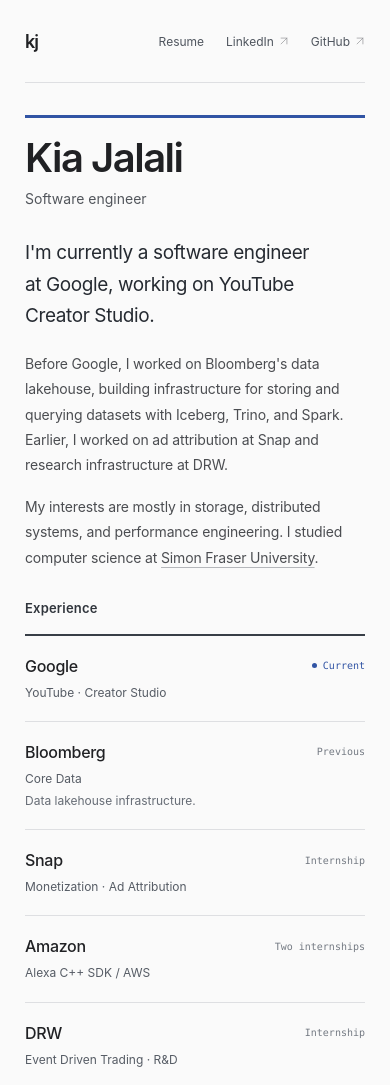
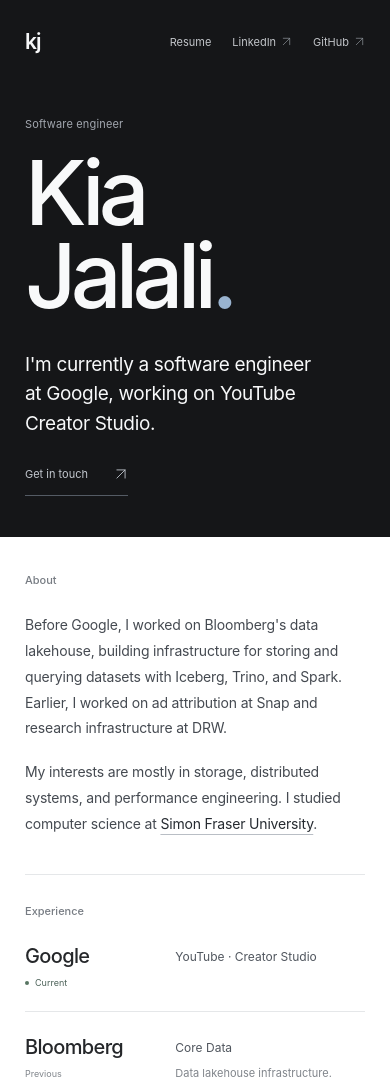
Before and after one commit to KiaJalali/kiajalali.github.io, an Astro site: page / in a window 390 px wide. Shown: the top 1085 px of the page. Built offline with nearby package versions, Linux system fonts and the light colour scheme; Astro itself is replaced by a stand-in of ours.

Commit message:
Redesign composition with high-contrast typography and aligned experience layout

```diff
--- a/src/layouts/Layout.astro
+++ b/src/layouts/Layout.astro
@@ -10,7 +10,7 @@
   <head>
     <meta charset="UTF-8" />
     <meta name="viewport" content="width=device-width, initial-scale=1" />
-    <meta name="theme-color" content="#fafafa" />
+    <meta name="theme-color" content="#151618" />
     <link rel="icon" type="image/svg+xml" href="/favicon.svg" />
     <title>{title}</title>
     <meta name="description" content={description} />
@@ -28,16 +28,16 @@
   <body>
     <a class="skip-link" href="#main">skip to content</a>
     <div class="shell">
-      <header>
+      <header><div class="header-inner">
         <a class="wordmark" href="/" aria-label="Kia Jalali, home">kj</a>
         <nav aria-label="Main navigation">
           <a href="/contact/" aria-current={Astro.url.pathname === '/contact/' ? 'page' : undefined}>Resume</a>
           <a href="https://www.linkedin.com/in/kiajalali" target="_blank" rel="noopener noreferrer">LinkedIn <Arrow /></a>
           <a href="https://github.com/KiaJalali" target="_blank" rel="noopener noreferrer">GitHub <Arrow /></a>
-        </nav>
+        </nav></div>
       </header>
       <slot />
-      <footer><span>Kia Jalali</span><a href="#main" aria-label="Back to top"><Arrow direction="up" /></a></footer>
+      <footer><div class="footer-inner"><span>Kia Jalali</span><a href="#main" aria-label="Back to top"><Arrow direction="up" /></a></div></footer>
     </div>
   </body>
 </html>
--- a/src/pages/index.astro
+++ b/src/pages/index.astro
@@ -1,5 +1,6 @@
 ---
 import Layout from '../layouts/Layout.astro';
+import Arrow from '../components/Arrow.astro';
 const experience = [
   { company: 'Google', team: 'YouTube · Creator Studio', note: '', role: 'Current', url: 'https://www.google.com' },
   { company: 'Bloomberg', team: 'Core Data', note: 'Data lakehouse infrastructure.', role: 'Previous', url: 'https://www.bloomberg.com' },
@@ -10,25 +11,25 @@
 ];
 ---
 <Layout>
-  <main id="main" class="profile">
-    <div class="identity">
-      <h1>Kia Jalali</h1>
-      <p>Software engineer</p>
-      <a class="identity-email" href="mailto:kia.jjalali@gmail.com">Get in touch</a>
-    </div>
-    <div class="profile-content">
-      <section class="intro" aria-label="About">
-        <p>I'm currently a software engineer at Google, working on YouTube Creator Studio.</p>
-        <p>Before Google, I worked on Bloomberg's data lakehouse, building infrastructure for storing and querying datasets with Iceberg, Trino, and Spark. Earlier, I worked on ad attribution at Snap and research infrastructure at DRW.</p>
-        <p>My interests are mostly in storage, distributed systems, and performance engineering. I studied computer science at <a href="https://www.sfu.ca">Simon Fraser University</a>.</p>
+  <main id="main">
+    <section class="hero" aria-labelledby="name">
+      <div class="hero-inner">
+        <div class="identity"><p class="eyebrow">Software engineer</p><h1 id="name">Kia<br />Jalali<span class="name-period">.</span></h1></div>
+        <div class="hero-copy"><p>I'm currently a software engineer at Google, working on YouTube Creator Studio.</p><a href="mailto:kia.jjalali@gmail.com" class="hero-contact">Get in touch <Arrow /></a></div>
+      </div>
+    </section>
+    <div class="content-shell">
+      <section class="about section-grid" aria-labelledby="about-title">
+        <h2 id="about-title" class="section-label">About</h2>
+        <div class="about-copy"><p>Before Google, I worked on Bloomberg's data lakehouse, building infrastructure for storing and querying datasets with Iceberg, Trino, and Spark. Earlier, I worked on ad attribution at Snap and research infrastructure at DRW.</p><p>My interests are mostly in storage, distributed systems, and performance engineering. I studied computer science at <a href="https://www.sfu.ca">Simon Fraser University</a>.</p></div>
       </section>
-      <section class="experience" aria-labelledby="work-title">
-        <h2 id="work-title">Experience</h2>
+      <section class="experience section-grid" aria-labelledby="work-title">
+        <h2 id="work-title" class="section-label">Experience</h2>
         <div class="experience-list">
-          {experience.map((item) => <article class="experience-row"><div class="company-line"><a class="company" href={item.url}>{item.company}</a><span class:list={['role', { current: item.role === 'Current' }]}>{item.role === 'Current' && <span class="status" aria-hidden="true" />}{item.role}</span></div>{item.team && <p class="team">{item.team}</p>}{item.note && <p class="work-note">{item.note}</p>}</article>)}
+          {experience.map((item) => <article class="experience-row"><div class="company-line"><a class="company" href={item.url}>{item.company}</a><span class:list={['role', { current: item.role === 'Current' }]}>{item.role === 'Current' && <span class="status" aria-hidden="true" />}{item.role}</span></div><div class="team-block"><p class="team">{item.team}</p>{item.note && <p class="work-note">{item.note}</p>}</div></article>)}
         </div>
       </section>
-      <div class="contact-line"><a href="mailto:kia.jjalali@gmail.com">kia.jjalali@gmail.com</a></div>
+      <section class="contact-section section-grid" aria-labelledby="contact-title"><h2 id="contact-title" class="section-label">Contact</h2><a class="contact-email" href="mailto:kia.jjalali@gmail.com">kia.jjalali@gmail.com <Arrow /></a></section>
     </div>
   </main>
 </Layout>
--- a/src/styles/global.css
+++ b/src/styles/global.css
@@ -2,123 +2,123 @@
   color-scheme: light;
   font-family: -apple-system, BlinkMacSystemFont, 'Segoe UI', Helvetica, Arial, sans-serif;
   font-synthesis: none;
-  color: #202124;
-  background: #fafafa;
-  --muted: #737578;
-  --line: #e5e5e6;
+  color: #25272a;
+  background: #fff;
+  --ink: #151618;
+  --muted: #6b6f75;
+  --line: #e5e7e9;
+  --width: 1120px;
+  --gutter: 56px;
 }
 * { box-sizing: border-box; }
 body { margin: 0; -webkit-font-smoothing: antialiased; }
-::selection { background: #dfe5eb; }
-a { color: inherit; text-underline-offset: 4px; text-decoration-thickness: 1px; }
-a:hover { color: #000; }
-a:focus-visible { outline: 2px solid #535c66; outline-offset: 5px; border-radius: 2px; }
-.shell { max-width: 1120px; margin: auto; padding: 0 48px; }
-header { display: flex; justify-content: space-between; align-items: center; height: 113px; }
-.wordmark { font-size: 18px; font-weight: 600; letter-spacing: -1px; text-decoration: none; }
-nav { display: flex; gap: 27px; }
-nav a { font-size: 12px; color: #616367; text-decoration: none; display: inline-flex; gap: 5px; align-items: center; min-height: 44px; }
-nav a:hover, nav a[aria-current=page] { color: #17181a; }
-.arrow-icon { width: 13px; height: 13px; display: inline-block; vertical-align: -2px; flex-shrink: 0; }
-nav .arrow-icon { width: 10px; height: 10px; color: #85878b; }
-.profile { display: grid; grid-template-columns: 280px minmax(0, 1fr); column-gap: 76px; padding: 63px 0 70px; }
-h1 { font-size: 46px; line-height: 1.08; letter-spacing: -2px; font-weight: 600; margin: 0 0 11px; }
-.identity > p { font-size: 13px; color: var(--muted); margin: 0; }
-.identity-email { color: var(--muted); font-size: 12px; display: inline-block; margin-top: 28px; text-decoration-color: #ccc; }
-.profile-content { max-width: 590px; }
-.intro p, .outside p { font-size: 15px; line-height: 1.8; margin: 0 0 17px; letter-spacing: -.15px; color: #4b4d51; text-wrap: pretty; }
-.intro p:first-child { color: #25272a; }
-.intro a { text-decoration-color: #b5b7bb; }
-h2 { font-size: 11px; font-weight: 500; color: var(--muted); margin: 0 0 17px; letter-spacing: .015em; }
-.experience { margin-top: 44px; }
-.experience-list { border-top: 1px solid var(--line); }
-.experience-row { padding: 18px 0 19px; border-bottom: 1px solid var(--line); }
-.company-line { display: flex; align-items: center; justify-content: space-between; gap: 15px; }
-.company { font-size: 14px; font-weight: 500; text-decoration: none; letter-spacing: -.1px; }
-.company:hover { text-decoration: underline; text-decoration-color: #a9abad; }
-.role { font-family: ui-monospace, SFMono-Regular, Consolas, monospace; font-size: 10px; color: #85878a; display: flex; align-items: center; gap: 6px; white-space: nowrap; }
-.role.current { color: #555c57; }
-.status { width: 4px; height: 4px; border-radius: 50%; background: #647866; }
-.team { color: #66696d; font-size: 12px; line-height: 1.6; margin: 6px 0 0; }
-.work-note { font-size: 12px; line-height: 1.6; color: #7b7d80; margin: 3px 0 0; }
-.outside { margin-top: 37px; }
-.outside h2 { margin-bottom: 12px; }
-.outside p { font-size: 13px; margin-bottom: 0; }
-.contact-line { margin-top: 34px; }
-.contact-line a { font-size: 12px; color: #5b5e62; text-decoration-color: #c9cbce; overflow-wrap: anywhere; }
-footer { border-top: 1px solid var(--line); padding: 20px 0 29px; display: flex; justify-content: space-between; align-items: center; color: #8b8d90; font-size: 10px; }
-footer a { display: inline-flex; align-items: center; justify-content: center; width: 32px; height: 32px; }
-.resume-page { min-height: calc(100svh - 200px); padding: 70px 0 100px 356px; }
-.resume-page > p { color: #626569; font-size: 14px; line-height: 1.7; margin-top: 25px; }
-.text-link { font-size: 14px; display: inline-flex; align-items: center; gap: 12px; margin-top: 12px; text-decoration-color: #bfc1c4; }
-.back-link { display: flex; width: fit-content; align-items: center; gap: 8px; font-size: 12px; color: #737578; margin-top: 60px; min-height: 44px; text-decoration: none; }
-.skip-link { position: absolute; top: -80px; left: 20px; padding: 12px; background: #202124; color: #fff; }
+::selection { background: #d3deeb; color: #151618; }
+a { color: inherit; text-decoration-thickness: 1px; text-underline-offset: 5px; }
+a:focus-visible { outline: 2px solid #8caaca; outline-offset: 7px; border-radius: 1px; }
+.header-inner, .hero-inner, .content-shell, .footer-inner {
+  max-width: var(--width); padding-left: var(--gutter); padding-right: var(--gutter); margin: auto;
+}
+header { background: var(--ink); color: #f6f7f8; }
+.header-inner { height: 104px; display: flex; align-items: center; justify-content: space-between; }
+.wordmark { font-size: 22px; font-weight: 600; letter-spacing: -1px; text-decoration: none; }
+nav { display: flex; gap: 31px; }
+nav a { display: inline-flex; align-items: center; gap: 5px; min-height: 44px; color: #c2c5c9; font-size: 12px; text-decoration: none; }
+nav a:hover, nav a[aria-current=page] { color: white; }
+.arrow-icon { width: 16px; height: 16px; flex-shrink: 0; vertical-align: -3px; }
+nav .arrow-icon { width: 11px; height: 11px; color: #91969d; }
+.hero { background: var(--ink); color: #f8f9fa; }
+.hero-inner { display: grid; grid-template-columns: 1fr 1fr; gap: 70px; padding-top: 66px; padding-bottom: 84px; align-items: end; }
+.eyebrow { color: #a2a7af; font-size: 12px; font-weight: 400; letter-spacing: .015em; margin: 0 0 27px; }
+h1 { font-size: 112px; line-height: .91; letter-spacing: -.07em; font-weight: 550; margin: 0; }
+.name-period { color: #99b3cf; }
+.hero-copy { padding-bottom: 5px; max-width: 390px; }
+.hero-copy > p { font-size: 25px; font-weight: 400; letter-spacing: -.65px; line-height: 1.45; margin: 0 0 37px; text-wrap: pretty; }
+.hero-contact { display: inline-flex; align-items: center; gap: 26px; min-height: 36px; font-size: 12px; color: #c3c8cf; text-decoration: none; border-bottom: 1px solid #545b64; padding-bottom: 6px; }
+.hero-contact:hover { color: white; border-color: #c3c8cf; }
+.hero-contact .arrow-icon { width: 14px; height: 14px; }
+.section-grid { display: grid; grid-template-columns: 210px minmax(0,1fr); gap: 55px; }
+.section-label { font-size: 12px; line-height: 1.5; font-weight: 500; color: #777c83; margin: 0; padding-top: 6px; }
+.about { padding-top: 70px; padding-bottom: 66px; }
+.about-copy { max-width: 670px; }
+.about-copy p { font-size: 17px; line-height: 1.8; letter-spacing: -.18px; color: #454a51; margin: 0 0 22px; text-wrap: pretty; }
+.about-copy p:last-child { margin-bottom: 0; }
+.about-copy a { text-decoration-color: #b9bec5; color: #252a30; }
+.about-copy a:hover { text-decoration-color: #252a30; }
+.experience { padding-top: 37px; border-top: 1px solid var(--line); padding-bottom: 55px; }
+.experience .section-label { padding-top: 16px; }
+.experience-row { display: grid; grid-template-columns: minmax(140px,.85fr) minmax(0,1.3fr); gap: 28px; align-items: start; padding: 26px 0; border-bottom: 1px solid var(--line); }
+.experience-row:first-child { padding-top: 12px; }
+.experience-row:last-child { border-bottom: 0; padding-bottom: 0; }
+.company-line { display: flex; flex-direction: column; align-items: flex-start; gap: 9px; }
+.company { font-size: 22px; line-height: 1.2; letter-spacing: -.65px; font-weight: 500; text-decoration: none; }
+.company:hover { text-decoration: underline; text-decoration-color: #c4c9cf; }
+.role { font-size: 10px; color: #81868c; display: inline-flex; align-items: center; gap: 6px; }
+.role.current { color: #4c6259; }
+.status { width: 4px; height: 4px; border-radius: 50%; background: #587562; }
+.team-block { padding-top: 3px; }
+.team { font-size: 13px; line-height: 1.6; color: #50565e; margin: 0; }
+.work-note { font-size: 12px; line-height: 1.6; margin: 7px 0 0; color: #80858b; }
+.contact-section { border-top: 1px solid var(--line); padding-top: 36px; padding-bottom: 62px; align-items: center; }
+.contact-section .section-label { padding: 0; }
+.contact-email { font-size: 24px; line-height: 1.4; font-weight: 400; letter-spacing: -.7px; display: flex; align-items: center; justify-content: space-between; gap: 18px; text-decoration: none; }
+.contact-email:hover { color: #536b85; }
+.contact-email .arrow-icon { width: 24px; height: 24px; stroke-width: 1.25; }
+footer { background: #f7f8f9; }
+.footer-inner { min-height: 87px; display: flex; align-items: center; justify-content: space-between; color: #7d8289; font-size: 11px; }
+footer a { display: flex; justify-content: center; align-items: center; width: 44px; height: 44px; }
+footer .arrow-icon { width: 15px; height: 15px; }
+.resume-page { max-width: var(--width); margin: auto; min-height: calc(100svh - 191px); padding: 95px var(--gutter) 100px; }
+.resume-page h1 { font-size: 65px; font-weight: 500; letter-spacing: -3px; line-height: 1.15; }
+.resume-page p { font-size: 17px; color: #6b6f75; margin-top: 30px; }
+.text-link { display: inline-flex; align-items: center; gap: 18px; margin-top: 12px; font-size: 16px; text-decoration-color: #b6bcc4; }
+.back-link { display: flex; width: fit-content; align-items: center; gap: 10px; min-height: 44px; font-size: 12px; color: #727983; margin-top: 65px; text-decoration: none; }
+.skip-link { position: absolute; top: -80px; left: 20px; padding: 12px; background: #fff; color: #151618; z-index: 10; }
 .skip-link:focus { top: 10px; }
-@media (max-width: 800px) {
-  .shell { padding: 0 32px; }
-  .profile { grid-template-columns: 180px minmax(0, 1fr); gap: 35px; padding-top: 40px; }
-  .resume-page { padding-left: 215px; }
+@media (min-width: 1400px) {
+  :root { --width: 1240px; --gutter: 64px; }
+  .hero-inner { padding-top: 80px; padding-bottom: 96px; }
+  h1 { font-size: 128px; }
+}
+@media (max-width: 900px) {
+  :root { --gutter: 36px; }
+  .hero-inner { gap: 45px; padding-top: 48px; padding-bottom: 65px; }
+  h1 { font-size: 92px; }
+  .hero-copy > p { font-size: 22px; }
+  .section-grid { grid-template-columns: 130px minmax(0,1fr); gap: 36px; }
+  .experience-row { grid-template-columns: minmax(110px,.8fr) minmax(0,1.2fr); gap: 18px; }
+  .contact-email { font-size: 21px; }
 }
 @media (max-width: 600px) {
-  .shell { padding: 0 25px; }
-  header { height: 83px; }
-  nav { gap: 22px; }
-  .profile { display: block; padding: 35px 0 48px; }
-  .identity { margin-bottom: 34px; }
-  h1 { font-size: 29px; }
-  .identity-email { display: none; }
-  .intro p { font-size: 14px; line-height: 1.8; }
-  .experience { margin-top: 32px; }
-  .experience-row { padding: 17px 0; }
-  .company { font-size: 14px; }
-  .company-line { min-height: 22px; }
-  .outside { margin-top: 30px; }
-  .contact-line a { display: inline-flex; min-height: 44px; align-items: center; }
-  .contact-line { margin-top: 19px; }
-  .resume-page { padding: 45px 0 75px; min-height: calc(100svh - 164px); }
-  .text-link { font-size: 13px; overflow-wrap: anywhere; }
+  :root { --gutter: 25px; }
+  .header-inner { height: 83px; }
+  nav { gap: 21px; }
+  .wordmark { font-size: 21px; }
+  nav a { font-size: 11px; }
+  .hero-inner { display: block; padding-top: 34px; padding-bottom: 41px; }
+  .eyebrow { margin-bottom: 21px; font-size: 11px; }
+  h1 { font-size: clamp(76px,23vw,103px); letter-spacing: -.065em; line-height: .92; }
+  .hero-copy { margin-top: 33px; padding-bottom: 0; max-width: 360px; }
+  .hero-copy > p { font-size: 19px; letter-spacing: -.35px; line-height: 1.55; margin-bottom: 20px; }
+  .hero-contact { font-size: 11px; min-height: 38px; }
+  .section-grid { display: block; }
+  .section-label { font-size: 11px; padding: 0; margin-bottom: 23px; }
+  .about { padding-top: 35px; padding-bottom: 37px; }
+  .about-copy p { font-size: 14px; line-height: 1.85; margin-bottom: 18px; }
+  .experience { padding-top: 28px; padding-bottom: 35px; }
+  .experience .section-label { padding: 0; margin-bottom: 17px; }
+  .experience-row { grid-template-columns: minmax(112px,.85fr) minmax(0,1.2fr); gap: 16px; padding: 23px 0; }
+  .experience-row:first-child { padding-top: 8px; }
+  .company { font-size: 20px; }
+  .team { font-size: 12px; }
+  .work-note { font-size: 11px; }
+  .role { font-size: 9px; }
+  .contact-section { padding-top: 28px; padding-bottom: 35px; }
+  .contact-section .section-label { margin-bottom: 17px; }
+  .contact-email { font-size: 19px; letter-spacing: -.5px; }
+  .contact-email .arrow-icon { width: 19px; height: 19px; }
+  .footer-inner { min-height: 72px; font-size: 10px; }
+  .resume-page { padding-top: 65px; min-height: calc(100svh - 155px); }
+  .resume-page h1 { font-size: 49px; letter-spacing: -2px; }
+  .resume-page p { font-size: 15px; }
+  .text-link { font-size: 14px; gap: 12px; }
 }
-
-/* Stronger hierarchy without the oversized display treatment. */
-:root { --accent: #3154a4; --muted: #64686e; --line: #dedfe2; }
-header { border-bottom: 1px solid var(--line); }
-.identity { border-top: 3px solid var(--accent); padding-top: 22px; }
-.identity > p { font-size: 14px; color: #52565c; margin-top: 14px; }
-.identity-email { color: var(--accent); margin-top: 30px; font-size: 13px; text-decoration-color: #b3bfd8; }
-.intro p { font-size: 16px; line-height: 1.8; }
-.intro p:first-child { font-size: 20px; line-height: 1.6; letter-spacing: -.4px; color: #252a31; margin-bottom: 20px; }
-h2 { font-size: 13px; font-weight: 600; color: #30353c; margin-bottom: 18px; }
-.experience { margin-top: 38px; }
-.experience-list { border-top: 2px solid #383e47; }
-.experience-row { padding: 21px 0; }
-.company { font-size: 17px; font-weight: 550; letter-spacing: -.3px; }
-.team { font-size: 13px; color: #565c65; }
-.work-note { font-size: 12px; color: #666c75; }
-.role { font-size: 10px; color: #747a83; }
-.role.current { color: var(--accent); }
-.status { background: var(--accent); width: 5px; height: 5px; }
-.outside p { font-size: 14px; color: #565c65; }
-.contact-line { border-top: 1px solid var(--line); padding-top: 24px; }
-.contact-line a { font-size: 13px; color: var(--accent); text-decoration-color: #b3bfd8; }
-nav a { color: #4f555e; }
-nav a:hover, nav a[aria-current=page] { color: var(--accent); }
-@media (max-width: 800px) {
-  .profile { grid-template-columns: 205px minmax(0, 1fr); gap: 35px; }
-  h1 { font-size: 36px; letter-spacing: -1.5px; }
-  .intro p:first-child { font-size: 18px; }
-  .resume-page { padding-left: 240px; }
-}
-@media (max-width: 600px) {
-  .profile { display: block; padding-top: 32px; }
-  .identity { padding-top: 18px; margin-bottom: 30px; }
-  h1 { font-size: 40px; }
-  .identity > p { margin-top: 10px; }
-  .intro p { font-size: 14px; }
-  .intro p:first-child { font-size: 19px; line-height: 1.65; }
-  .experience { margin-top: 30px; }
-  .experience-row { padding: 19px 0; }
-  .company { font-size: 16px; }
-  .team { font-size: 12px; }
-  .resume-page { padding-left: 0; }
-  .contact-line { padding-top: 13px; margin-top: 25px; }
-}
```
Also changed, not shown: README.md, public/favicon.svg.
